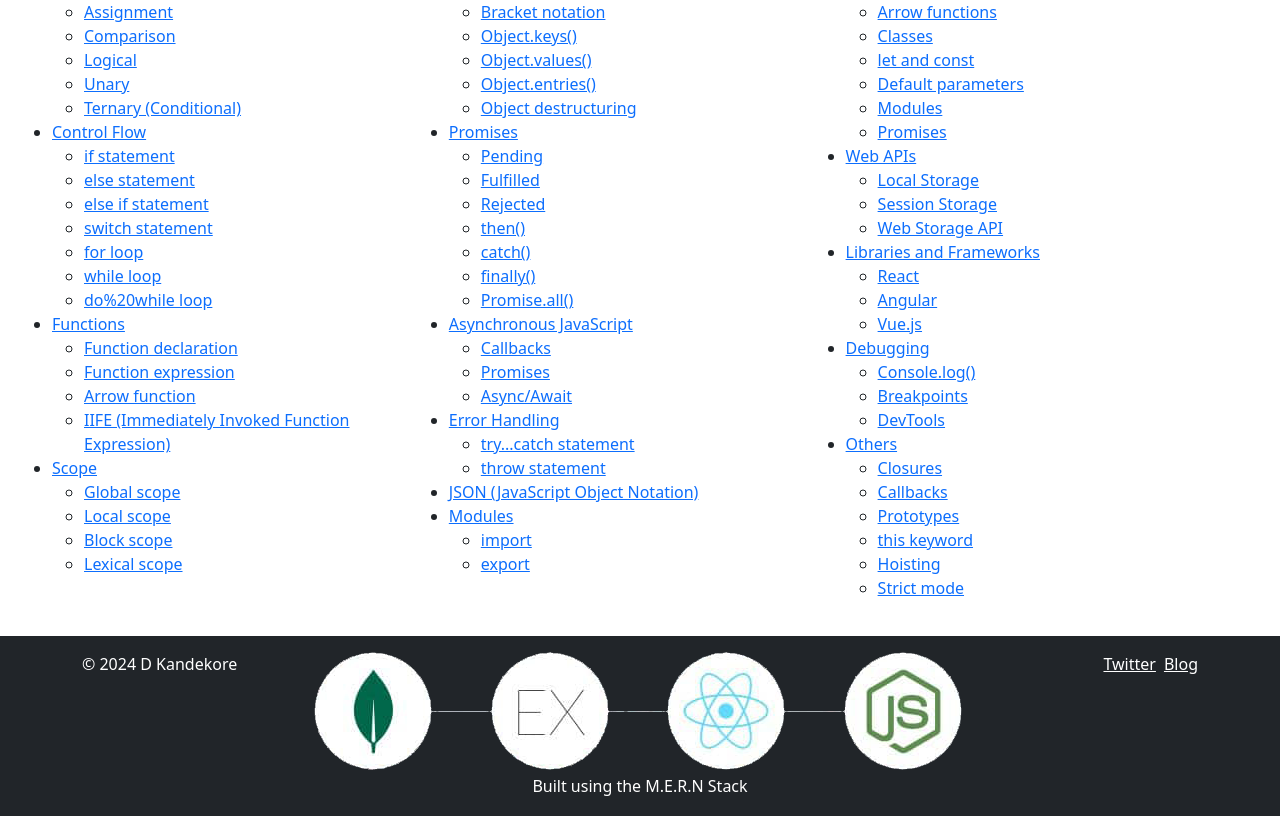
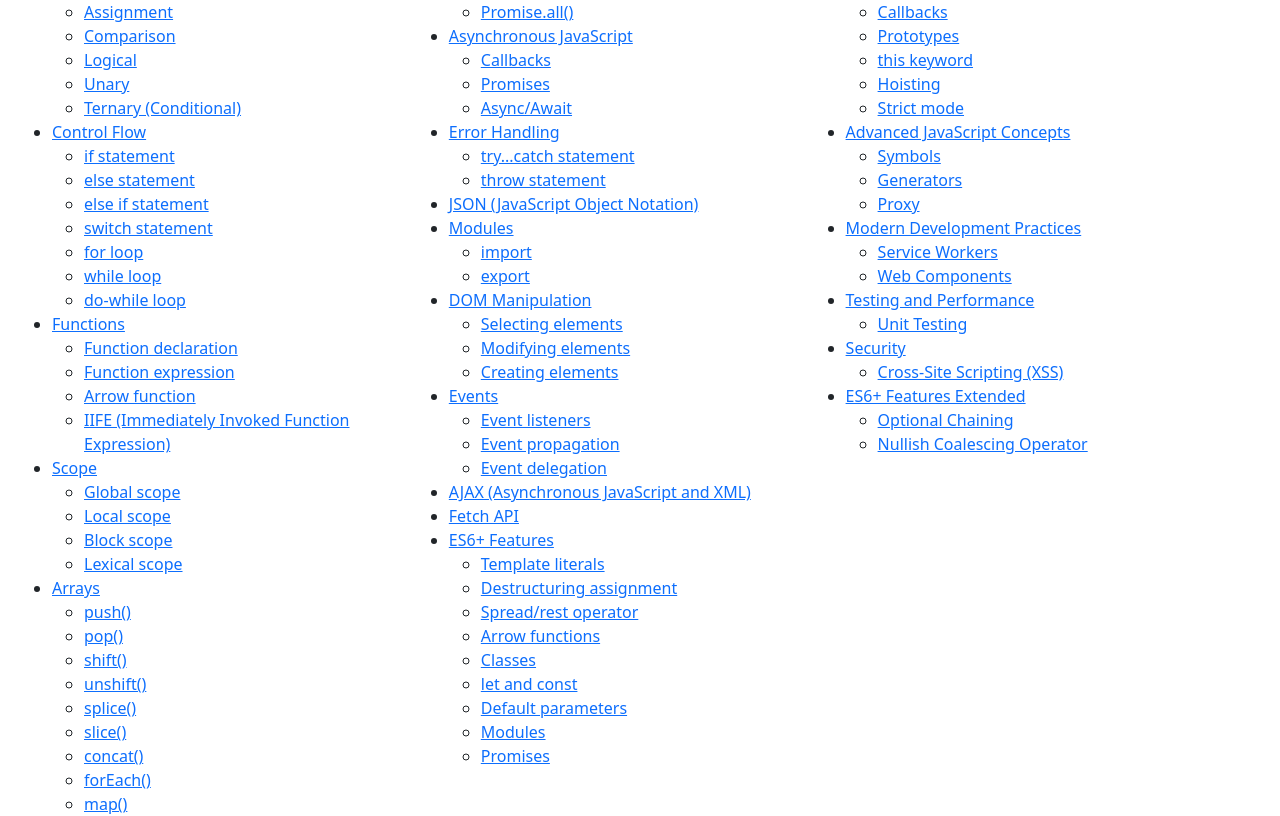
Before and after one commit to kandekore/js-terms, a React (Create React App) app: page / in a window 1280 px wide. Shown: the part 703-1519 px from the top of the page. Built offline with nearby package versions, Linux system fonts and the light colour scheme.

Commit message:
advanced concepts

```diff
--- a/src/App.css
+++ b/src/App.css
@@ -78,3 +78,6 @@ a.navbar-brand {
 div#navbarScroll {
   padding-bottom: 5px;
 }
+.mern {
+  height: 40px !important;
+}
--- a/src/components/Footer.module.css
+++ b/src/components/Footer.module.css
@@ -3,6 +3,6 @@
   background-color: #343a40; /* Example background color */
   color: white; /* Text color */
 }
-img.mern {
-  height: 40px;
+.mern {
+  height: 40px !important;
 }
--- a/src/components/HomePage.js
+++ b/src/components/HomePage.js
@@ -116,9 +116,7 @@ function HomePage() {
                   <Link to="/concept?query=while%20loop">while loop</Link>
                 </li>
                 <li>
-                  <Link to="/concept?query=do%20while%20loop">
-                    do%20while loop
-                  </Link>
+                  <Link to="/concept?query=do-while%20loop">do-while loop</Link>
                 </li>
               </ul>
             </li>
@@ -167,10 +165,6 @@ function HomePage() {
                 </li>
               </ul>
             </li>
-          </ul>
-        </nav>
-        <nav style={{ width: "32%" }}>
-          <ul>
             {/* Arrays */}
             <li>
               <Link to="/Arrays">Arrays</Link>
@@ -211,7 +205,10 @@ function HomePage() {
                 </li>
               </ul>
             </li>
-
+          </ul>
+        </nav>
+        <nav style={{ width: "32%" }}>
+          <ul>
             {/* Objects */}
             <li>
               <Link to="/Objects">Objects</Link>
@@ -320,10 +317,6 @@ function HomePage() {
                 </li>
               </ul>
             </li>
-          </ul>
-        </nav>
-        <nav style={{ width: "32%" }}>
-          <ul>
             {/* DOM Manipulation */}
             <li>
               <Link to="/DOM-Manipulation">DOM Manipulation</Link>
@@ -422,7 +415,10 @@ function HomePage() {
                 </li>
               </ul>
             </li>
-
+          </ul>
+        </nav>
+        <nav style={{ width: "32%" }}>
+          <ul>
             {/* Web APIs */}
             <li>
               <Link to="/Web-APIs">Web APIs</Link>
@@ -501,6 +497,79 @@ function HomePage() {
                 </li>
               </ul>
             </li>
+            {/* Advanced JavaScript Concepts */}
+            <li>
+              <Link to="/Advanced JavaScript Concepts">
+                Advanced JavaScript Concepts
+              </Link>
+              <ul>
+                <li>
+                  <Link to="/concept?query=Symbols">Symbols</Link>
+                </li>
+                <li>
+                  <Link to="/concept?query=Generators">Generators</Link>
+                </li>
+                <li>
+                  <Link to="/concept?query=Proxy">Proxy</Link>
+                </li>
+              </ul>
+            </li>
+
+            {/* Modern Development Practices */}
+            <li>
+              <Link to="/Modern Development Practices">
+                Modern Development Practices
+              </Link>
+              <ul>
+                <li>
+                  <Link to="/concept?query=Service Workers">
+                    Service Workers
+                  </Link>
+                </li>
+                <li>
+                  <Link to="/concept?query=Web Components">Web Components</Link>
+                </li>
+              </ul>
+            </li>
+
+            {/* Testing and Performance */}
+            <li>
+              <Link to="/Testing and Performance">Testing and Performance</Link>
+              <ul>
+                <li>
+                  <Link to="/concept?query=Unit Testing">Unit Testing</Link>
+                </li>
+              </ul>
+            </li>
+
+            {/* Security */}
+            <li>
+              <Link to="/Security">Security</Link>
+              <ul>
+                <li>
+                  <Link to="/concept?query=Cross-Site Scripting (XSS)">
+                    Cross-Site Scripting (XSS)
+                  </Link>
+                </li>
+              </ul>
+            </li>
+
+            {/* ES6+ Features Extended */}
+            <li>
+              <Link to="/ES6 Features Extended">ES6+ Features Extended</Link>
+              <ul>
+                <li>
+                  <Link to="/concept?query=Optional Chaining">
+                    Optional Chaining
+                  </Link>
+                </li>
+                <li>
+                  <Link to="/concept?query=Nullish Coalescing Operator">
+                    Nullish Coalescing Operator
+                  </Link>
+                </li>
+              </ul>
+            </li>
           </ul>
         </nav>
       </div>
--- a/src/components/concepts/Operators.js
+++ b/src/components/concepts/Operators.js
@@ -1,80 +1,46 @@
+// OperatorsPage.js
 import React from "react";
 import Accordion from "react-bootstrap/Accordion";
 import "bootstrap/dist/css/bootstrap.min.css";
 import styles from "./Terms.module.css";
+import { useQuery, gql } from "@apollo/client";
+
+const GET_OPERATORS_CONCEPTS = gql`
+  query GetConceptsByCategory {
+    getConceptsByCategory(category: "Operators") {
+      term
+      description
+      code
+    }
+  }
+`;
 
 function OperatorsPage() {
+  const { loading, error, data } = useQuery(GET_OPERATORS_CONCEPTS);
+
+  if (loading) return <p>Loading...</p>;
+  if (error) return <p>Error :(</p>;
+
   return (
     <div>
       <h2>Operators</h2>
       <p>
-        Operators in JavaScript are symbols that are used to perform operations
-        on operands. Here are different types of operators:
+        Operators in JavaScript are used to perform operations on variables and
+        values.
       </p>
 
       <Accordion defaultActiveKey="0" className="mb-3">
-        <Accordion.Item eventKey="0">
-          <Accordion.Header>Arithmetic</Accordion.Header>
-          <Accordion.Body>
-            <p>
-              Perform mathematical operations like addition, subtraction,
-              multiplication, and division.
-            </p>
-            <pre className={styles.codeSnippet}>
-              <code>{`let sum = 10 + 5; // 15\nlet difference = 10 - 5; // 5\nlet product = 10 * 5; // 50\nlet quotient = 10 / 5; // 2`}</code>
-            </pre>
-          </Accordion.Body>
-        </Accordion.Item>
-
-        <Accordion.Item eventKey="1">
-          <Accordion.Header>Assignment</Accordion.Header>
-          <Accordion.Body>
-            <p>Assign values to variables.</p>
-            <pre className={styles.codeSnippet}>
-              <code>{`let x = 10;\nx += 5; // x is now 15`}</code>
-            </pre>
-          </Accordion.Body>
-        </Accordion.Item>
-
-        <Accordion.Item eventKey="2">
-          <Accordion.Header>Comparison</Accordion.Header>
-          <Accordion.Body>
-            <p>Compare two values and return a boolean value, true or false.</p>
-            <pre className={styles.codeSnippet}>
-              <code>{`let isEqual = (10 == 5); // false\nlet isGreater = (10 > 5); // true`}</code>
-            </pre>
-          </Accordion.Body>
-        </Accordion.Item>
-
-        <Accordion.Item eventKey="3">
-          <Accordion.Header>Logical</Accordion.Header>
-          <Accordion.Body>
-            <p>Used to determine the logic between variables or values.</p>
-            <pre className={styles.codeSnippet}>
-              <code>{`let result = (10 > 5) && (5 > 2); // true (both conditions are true)`}</code>
-            </pre>
-          </Accordion.Body>
-        </Accordion.Item>
-
-        <Accordion.Item eventKey="4">
-          <Accordion.Header>Unary</Accordion.Header>
-          <Accordion.Body>
-            <p>Operate on a single operand.</p>
-            <pre className={styles.codeSnippet}>
-              <code>{`let x = 10;\nlet result = ++x; // x is now 11`}</code>
-            </pre>
-          </Accordion.Body>
-        </Accordion.Item>
-
-        <Accordion.Item eventKey="5">
-          <Accordion.Header>Ternary (Conditional)</Accordion.Header>
-          <Accordion.Body>
-            <p>Assign a value to a variable based on a condition.</p>
-            <pre className={styles.codeSnippet}>
-              <code>{`let age = 20;\nlet canVote = (age >= 18) ? "Yes" : "No";`}</code>
-            </pre>
-          </Accordion.Body>
-        </Accordion.Item>
+        {data.getConceptsByCategory.map((concept, index) => (
+          <Accordion.Item eventKey={String(index)} key={index}>
+            <Accordion.Header>{concept.term}</Accordion.Header>
+            <Accordion.Body>
+              <p>{concept.description}</p>
+              <pre className={styles.codeSnippet}>
+                <code>{concept.code}</code>
+              </pre>
+            </Accordion.Body>
+          </Accordion.Item>
+        ))}
       </Accordion>
     </div>
   );
```
Also changed, not shown: generateComponents.js (added, +89 -0 lines), 1 other file (tests, documents, lock files or other folders).
